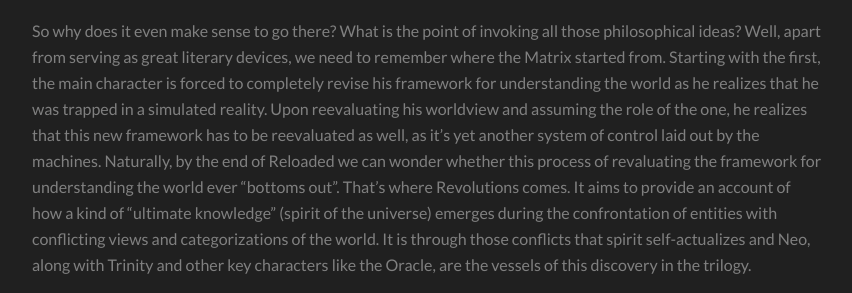
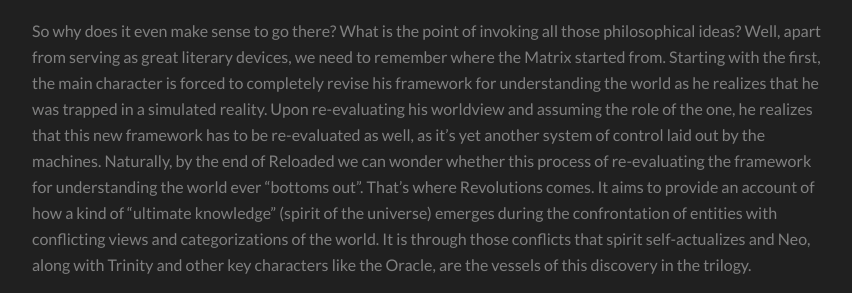
Before and after one commit to Stalence/stalence.github.io, a Jekyll site: the page built from _posts/2021-12-30-The Matrix Dialectics.md, in a window 1280 px wide and 900 px high, scrolled down 7572 px. Shown: the part 239-532 px from the top of the window, without its empty margins (213-1065 px from the left). Built offline with Jekyll 4.4.1, drawn with Linux system fonts in a browser that asks for light colours; a script that is not in the unit is left out.

Commit message:
Update 2021-12-30-The Matrix Dialectics.md

```diff
--- a/_posts/2021-12-30-The Matrix Dialectics.md
+++ b/_posts/2021-12-30-The Matrix Dialectics.md
@@ -161,8 +161,8 @@
 Given Lana's words about transcending the Cartesian dilemma, it's fair to assume that this is a deliberate choice, meant to signify the unification of the worlds of mind and body.
 
 So why does it even make sense to go there? What is the point of invoking all those philosophical ideas? Well, apart from serving as great literary devices, we need to remember where the Matrix started from.
-Starting with the first, the main character is forced to completely revise his framework for understanding the world as he realizes that he was trapped in a simulated reality. Upon reevaluating his worldview and assuming the role of the one, he realizes that this new framework has to be reevaluated as well, as it's yet another system of control laid out by the machines. Naturally, by the end of Reloaded we can wonder
-whether this process of revaluating the framework for understanding the world ever "bottoms out". That's where Revolutions comes. It aims to provide an account of how a kind of "ultimate knowledge" (spirit of the universe) emerges during the confrontation of entities with conflicting views and categorizations of the world. It is through those conflicts that spirit self-actualizes and Neo, along with Trinity and other key characters like the Oracle, are the vessels of this discovery in the trilogy.
+Starting with the first, the main character is forced to completely revise his framework for understanding the world as he realizes that he was trapped in a simulated reality. Upon re-evaluating his worldview and assuming the role of the one, he realizes that this new framework has to be re-evaluated as well, as it's yet another system of control laid out by the machines. Naturally, by the end of Reloaded we can wonder
+whether this process of re-evaluating the framework for understanding the world ever "bottoms out". That's where Revolutions comes. It aims to provide an account of how a kind of "ultimate knowledge" (spirit of the universe) emerges during the confrontation of entities with conflicting views and categorizations of the world. It is through those conflicts that spirit self-actualizes and Neo, along with Trinity and other key characters like the Oracle, are the vessels of this discovery in the trilogy.
 
 I'll leave a last quote from Lana's interview about the golden light:
 > That light is what the third movie is trying to solve, post deconstructing something like choice. You can say choice is important, choice is a part of everyone's lives... but that paradigm of choice is not different, it's a matrix just like Catholicism or Christianity...
```
